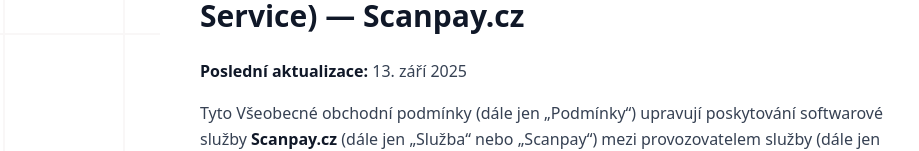
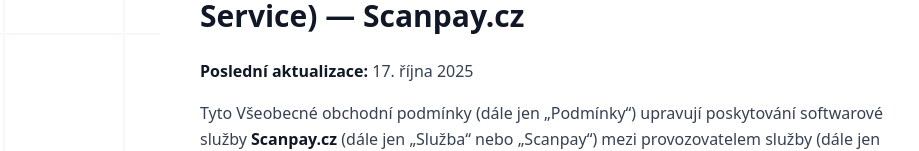
Before and after one commit to martasvana/scanpay-web, a Next.js app: page /terms in a window 1280 px wide. Shown: the part 206-357 px from the top of the page, without its empty margins (96-1015 px from the left). Built offline with nearby package versions, Linux system fonts and the light colour scheme; no server answers; what react-google-recaptcha-v3 would draw is missing.

Commit message:
Small updates

```diff
--- a/app/privacy-policy/page.mdx
+++ b/app/privacy-policy/page.mdx
@@ -9,7 +9,7 @@
 
 # Scanpay.cz — Zásady ochrany osobních údajů
 
-**Naposledy aktualizováno:** 13. září 2025
+**Naposledy aktualizováno:** 17. října 2025
 
 Tyto Zásady ochrany osobních údajů vysvětlují, jak **Scanpay.cz** („Služba", „my", „nás" nebo „Scanpay") shromažďuje, používá, sdílí a chrání osobní údaje při poskytování naší mobilní aplikace určené výhradně pro obchodníky, která generuje dynamické české **QR Platba** kódy pro obchodníky (bary, restaurace, kavárny, fitness centra a podobná zařízení). Scanpay je technický poskytovatel služeb, který využívá AISP infrastrukturu Salt Edge k monitorování příchozích plateb a potvrzování transakcí.
 
--- a/app/terms/page.mdx
+++ b/app/terms/page.mdx
@@ -1,15 +1,15 @@
 import TermsWrapper from './terms-wrapper';
 
 export const metadata = {
-  title: 'Terms of Service | Unrenewed',
-  description: 'Read the terms and conditions governing your use of the Unrenewed subscription tracking service.'
+  title: 'Terms of Service | Scanpay.cz',
+  description: 'Přečtěte si podmínky použití platebního řešení Scanpay.cz.'
 };
 
 <TermsWrapper>
 
 # Všeobecné obchodní podmínky (Terms of Service) — Scanpay.cz
 
-**Poslední aktualizace:** 13. září 2025
+**Poslední aktualizace:** 17. října 2025
 
 Tyto Všeobecné obchodní podmínky (dále jen „Podmínky“) upravují poskytování softwarové služby **Scanpay.cz** (dále jen „Služba“ nebo „Scanpay“) mezi provozovatelem služby (dále jen „Poskytovatel“) a registrovanými zákazníky — provozovnami, bary, restauracemi, kavárnami, fitness centry a jinými obdobnými obchodními subjekty (dále jen „Zákazník“, „Merchant“ nebo „Uživatel“).
 
```
